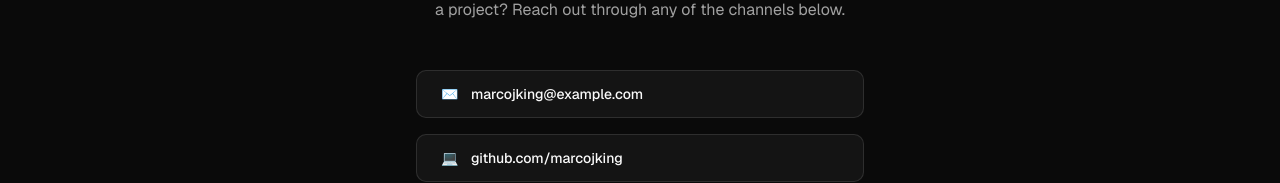
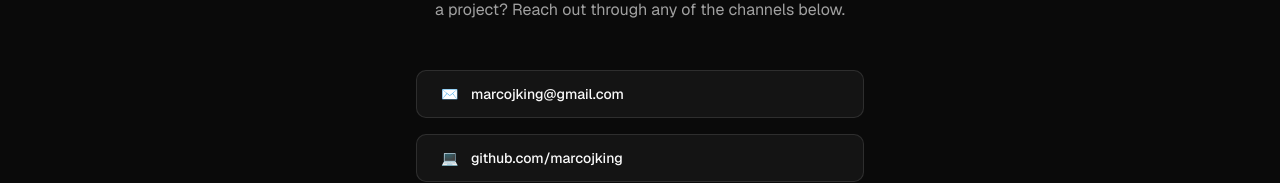
Before and after one commit to marcojking/dropplanner, a Next.js app: page /contact in a window 1280 px wide. Shown: the part 243-426 px from the top of the page. Built offline with nearby package versions, Linux system fonts and the light colour scheme.

Commit message:
fix: update contact email address

```diff
--- a/app/contact/page.tsx
+++ b/app/contact/page.tsx
@@ -14,9 +14,9 @@ export default function ContactPage() {
         </div>
 
         <div className="space-y-4 pt-4">
-          <a href="mailto:marcojking@example.com" className={buttonVariants({ variant: "outline", className: "w-full h-12 text-base justify-start px-6" })}>
+          <a href="mailto:marcojking@gmail.com" className={buttonVariants({ variant: "outline", className: "w-full h-12 text-base justify-start px-6" })}>
             <span className="w-6 shrink-0 text-left">✉️</span>
-            marcojking@example.com
+            marcojking@gmail.com
           </a>
 
           <a href="https://github.com/marcojking" target="_blank" rel="noreferrer" className={buttonVariants({ variant: "outline", className: "w-full h-12 text-base justify-start px-6" })}>
```
